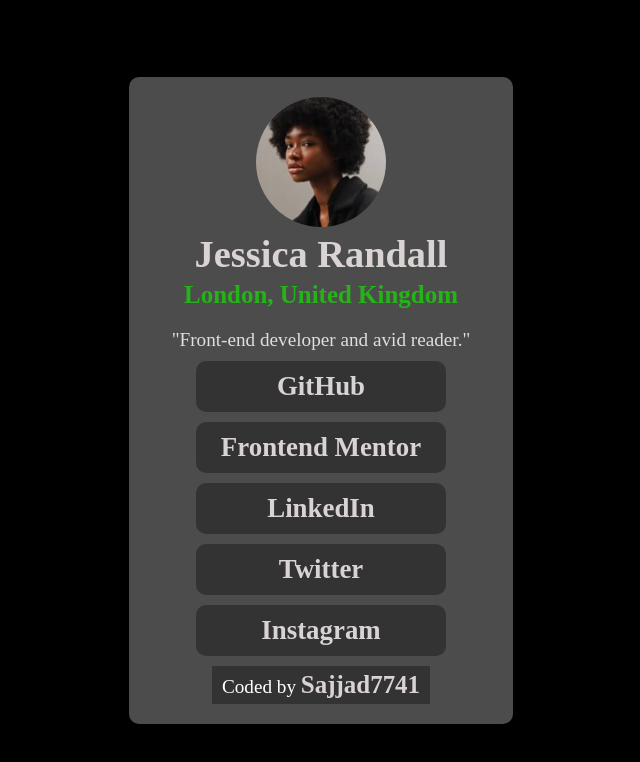
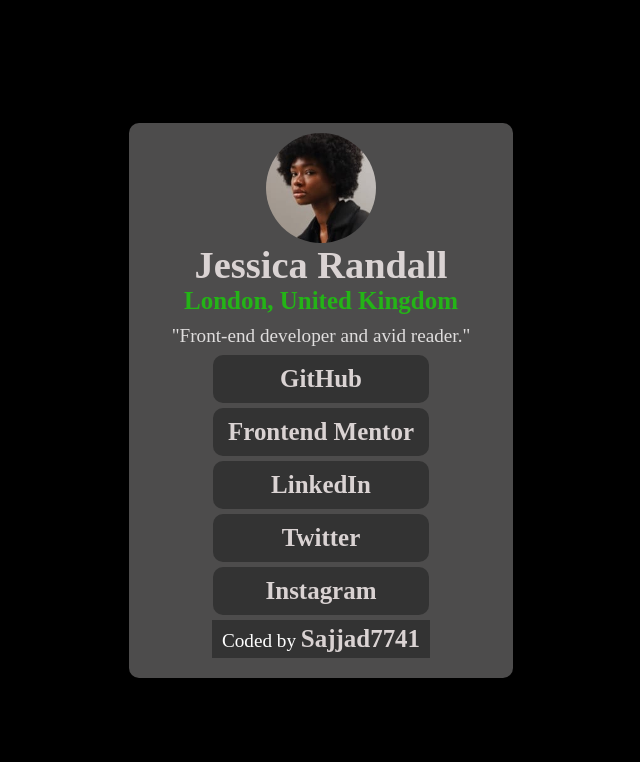
Before and after one commit to Sajjad7741/social-links-profile-main, a plain HTML site: page index.html in a window 1280 px wide. Shown: the whole page, without its empty margins (319-959 px from the left). Drawn offline with Linux system fonts and the light colour scheme.

Commit message:
New updation done

```diff
--- a/style.css
+++ b/style.css
@@ -8,7 +8,7 @@
   color: #dfdddd;
   font-size: 1.2em;
   height: 100vh;
-  display: flex;git
+  display: flex;
 }
 .wrap {
   width: 30%;
@@ -21,16 +21,15 @@
   border-radius: 10px;
 }
 .imagebox {
-  margin: 20px 0px;
+  margin: 10px 0px;
   display: flex;
   flex-direction: column;
   justify-content: center;
   align-items: center;
-  gap: 5px;
 }
 .imagebox img {
-  width: 130px;
-  height: 130px;
+  width: 110px;
+  height: 110px;
   border-radius: 50%;
 }
 .imagebox h1 {
@@ -43,20 +42,20 @@
 }
 
 .profileLinks {
-  margin-top: 10px;
+  margin-top: 8px;
   display: flex;
   flex-direction: column;
 }
 .profileLinks a {
   color: #dad3d3;
-  padding: 10px 25px;
+  padding: 10px 15px;
   text-align: center;
-  font-size: 1.4em;
+  font-size: 1.3em;
   font-weight: bold;
   text-decoration: none;
   background: #333;
   border-radius: 10px;
-  margin-bottom: 10px;
+  margin-bottom: 5px;
 }
 .profileLinks a:hover {
   color: #fff;
```
